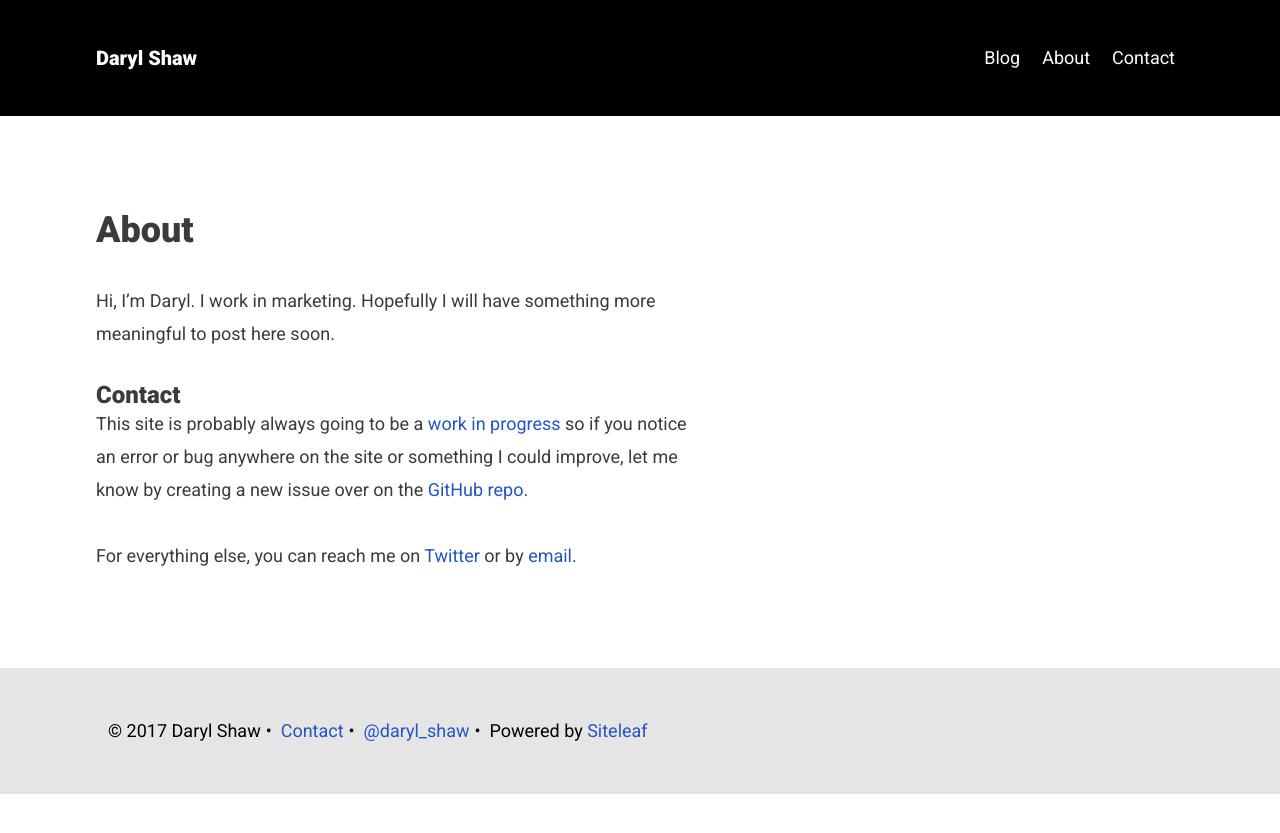
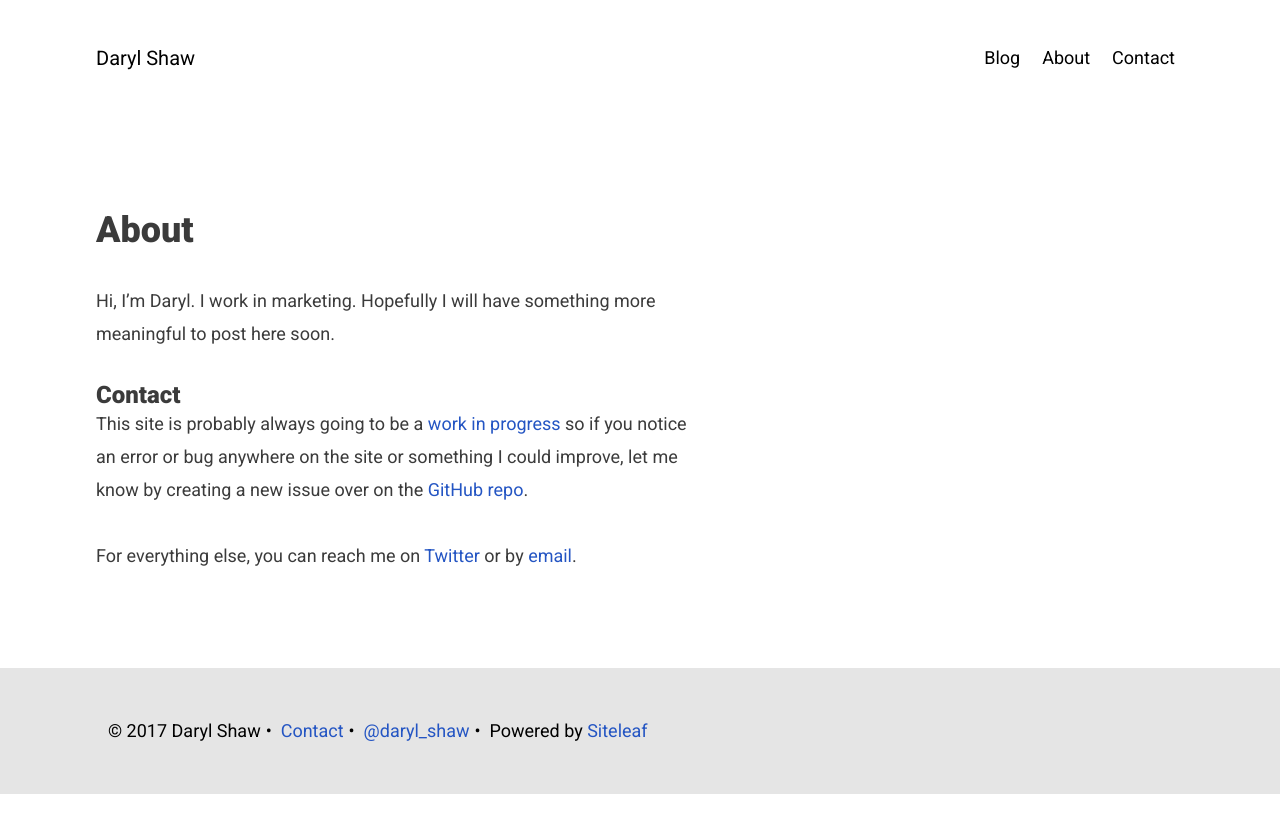
Before and after one commit to darylshaw/darylshaw.co.uk, a Jekyll site: the page built from about.markdown, in a window 1280 px wide. Shown: the top 833 px of the page. Built offline with Jekyll 4.4.1, drawn with Linux system fonts in a browser that asks for light colours.

Commit message:
Removed background-color on header. Changed font-weighting on site title. Updated color of nav and site title and hover style.

```diff
--- a/_sass/_styles.scss
+++ b/_sass/_styles.scss
@@ -130,10 +130,6 @@ input {
 
 /* Header */
 
-.site-header {
-  background: #000;
-}
-
 .site-header-main {
   padding: 1.5em 3em;
 
@@ -142,12 +138,14 @@ input {
 
     h1 {
       font-size: 1.25em; /* 20px / 16px = 1.25em */
+      font-weight: 400;
 
       a {
-        color: #fff;
+        color: #000;
 
         &:hover {
           text-decoration: none;
+          opacity: .6;
         }
       }
     }
@@ -163,7 +161,12 @@ input {
     }
 
     a {
-      color: #fff;
+      color: #000;
+
+      &:hover {
+        text-decoration: none;
+        opacity: .6;
+      }
     }
   }
 }
```
